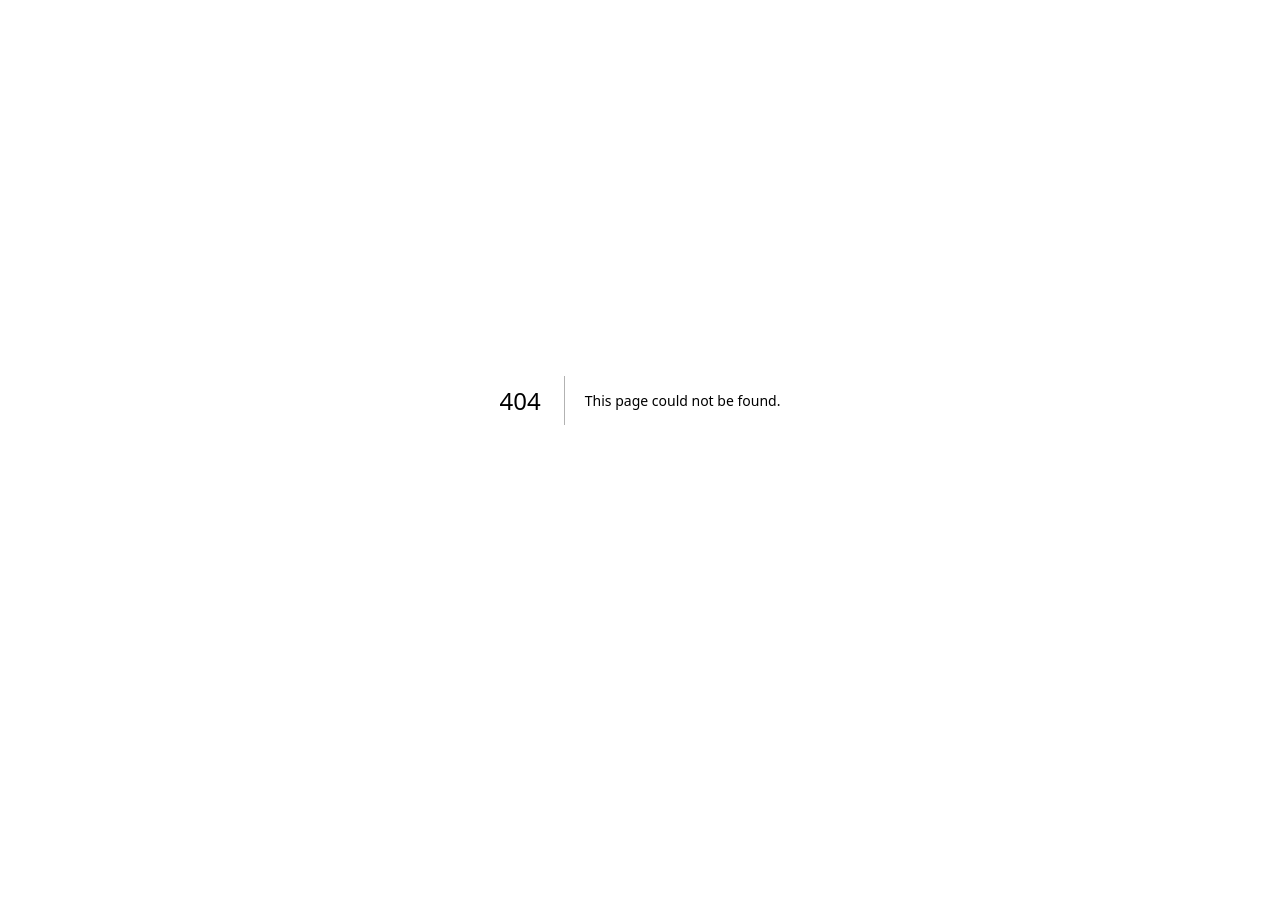
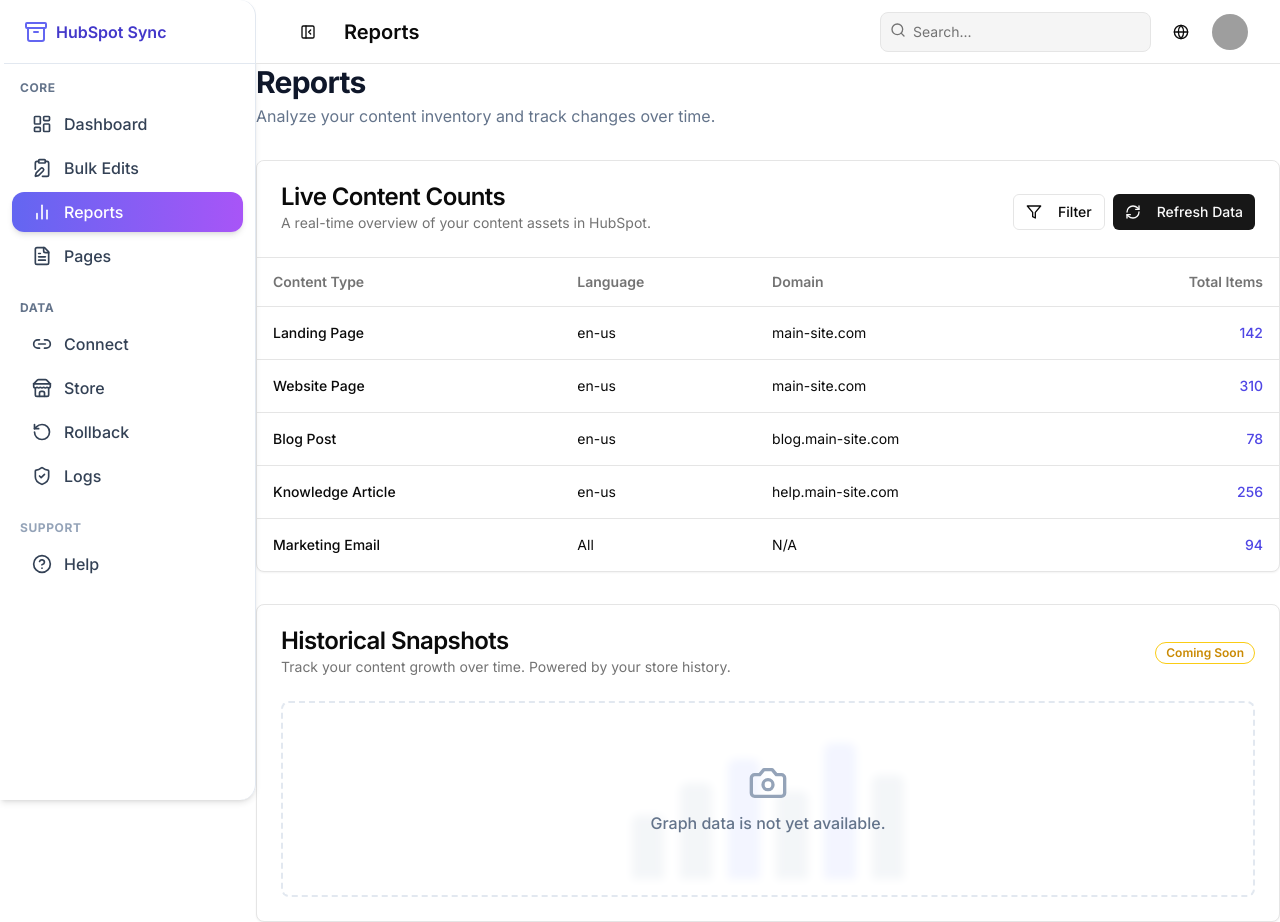
Before and after one commit to faizan631/hubspot-mass, a Next.js app: page /dashboards/reports in a window 1280 px wide. Before the commit this address had no page. Before the commit the page ends 800 px from the top, so only its background shows below. Built offline with nearby package versions, Linux system fonts and the light colour scheme; grey boxes are pictures that could not be loaded.

Commit message:
Changes in UI

```diff
--- /dev/null
+++ b/app/dashboards/reports/page.tsx
@@ -0,0 +1,9 @@
+// app/dashboards/reports/page.tsx
+import ReportsDashboard from "@/components/dashboard/reports/ReportsDashboard";
+
+export default function ReportsPage() {
+    // In the future, you can fetch data here and pass it as props to ReportsDashboard
+    return (
+        <ReportsDashboard />
+    );
+}
--- /dev/null
+++ b/components/dashboard/reports/ContentCountsCard.tsx
@@ -0,0 +1,103 @@
+// components/dashboard/reports/ContentCountsCard.tsx
+import {
+  Card,
+  CardContent,
+  CardDescription,
+  CardHeader,
+  CardTitle,
+} from "@/components/ui/card";
+import {
+  Table,
+  TableBody,
+  TableCell,
+  TableHead,
+  TableHeader,
+  TableRow,
+} from "@/components/ui/table";
+import { Button } from "@/components/ui/button";
+import { RefreshCw, Filter } from "lucide-react";
+
+// Static data can live here for now
+const contentData = [
+  {
+    type: "Landing Page",
+    language: "en-us",
+    domain: "main-site.com",
+    count: 142,
+  },
+  {
+    type: "Website Page",
+    language: "en-us",
+    domain: "main-site.com",
+    count: 310,
+  },
+  {
+    type: "Blog Post",
+    language: "en-us",
+    domain: "blog.main-site.com",
+    count: 78,
+  },
+  {
+    type: "Knowledge Article",
+    language: "en-us",
+    domain: "help.main-site.com",
+    count: 256,
+  },
+  { type: "Marketing Email", language: "All", domain: "N/A", count: 94 },
+];
+
+export const ContentCountsCard = () => {
+  return (
+    <Card className="overflow-hidden">
+      <CardHeader className="flex flex-row items-center justify-between border-b bg-white/50">
+        <div>
+          <CardTitle>Live Content Counts</CardTitle>
+          <CardDescription className="mt-1">
+            A real-time overview of your content assets in HubSpot.
+          </CardDescription>
+        </div>
+        <div className="flex gap-2">
+          <Button variant="outline" size="sm">
+            <Filter className="mr-2 h-4 w-4" />
+            Filter
+          </Button>
+          <Button size="sm">
+            <RefreshCw className="mr-2 h-4 w-4" />
+            Refresh Data
+          </Button>
+        </div>
+      </CardHeader>
+      <CardContent className="p-0">
+        <Table>
+          <TableHeader>
+            <TableRow>
+              <TableHead className="font-semibold">Content Type</TableHead>
+              <TableHead className="font-semibold">Language</TableHead>
+              <TableHead className="font-semibold">Domain</TableHead>
+              <TableHead className="text-right font-semibold">
+                Total Items
+              </TableHead>
+            </TableRow>
+          </TableHeader>
+          <TableBody>
+            {contentData.map((item) => (
+              <TableRow key={item.type}>
+                <TableCell className="font-medium">{item.type}</TableCell>
+                <TableCell>{item.language}</TableCell>
+                <TableCell>{item.domain}</TableCell>
+                <TableCell className="text-right">
+                  <a
+                    href="#"
+                    className="text-indigo-600 hover:underline font-medium"
+                  >
+                    {item.count}
+                  </a>
+                </TableCell>
+              </TableRow>
+            ))}
+          </TableBody>
+        </Table>
+      </CardContent>
+    </Card>
+  );
+};
--- /dev/null
+++ b/components/dashboard/reports/ReportsDashboard.tsx
@@ -0,0 +1,21 @@
+// components/dashboard/reports/ReportsDashboard.tsx
+import { ContentCountsCard } from "./ContentCountsCard";
+import { SnapshotsCard } from "./SnapshotsCard";
+
+export default function ReportsDashboard() {
+    return (
+        <div className="w-full space-y-8">
+            {/* Page Header */}
+            <div>
+                <h1 className="text-3xl font-bold tracking-tight text-slate-900">Reports</h1>
+                <p className="mt-1 text-slate-500">
+                    Analyze your content inventory and track changes over time.
+                </p>
+            </div>
+
+            {/* Render the components */}
+            <ContentCountsCard />
+            <SnapshotsCard />
+        </div>
+    );
+}
--- /dev/null
+++ b/components/dashboard/reports/SnapshotsCard.tsx
@@ -0,0 +1,46 @@
+// components/dashboard/reports/SnapshotsCard.tsx
+import {
+  Card,
+  CardContent,
+  CardDescription,
+  CardHeader,
+  CardTitle,
+} from "@/components/ui/card";
+import { Badge } from "@/components/ui/badge";
+import { Camera } from "lucide-react";
+import { StaticBarChart } from "./StaticBarChart"; // Import the chart component
+
+export const SnapshotsCard = () => {
+  return (
+    <Card className="relative overflow-hidden">
+      <CardHeader>
+        <div className="flex items-center justify-between">
+          <div>
+            <CardTitle>Historical Snapshots</CardTitle>
+            <CardDescription className="mt-1">
+              Track your content growth over time. Powered by your store
+              history.
+            </CardDescription>
+          </div>
+          <Badge
+            variant="outline"
+            className="border-yellow-400 text-yellow-600"
+          >
+            Coming Soon
+          </Badge>
+        </div>
+      </CardHeader>
+      <CardContent>
+        <div className="relative rounded-lg border-2 border-dashed border-slate-200">
+          <div className="absolute inset-0 z-10 flex flex-col items-center justify-center rounded-lg bg-white/70 backdrop-blur-sm">
+            <Camera className="h-10 w-10 text-slate-400" />
+            <p className="mt-2 font-medium text-slate-500">
+              Graph data is not yet available.
+            </p>
+          </div>
+          <StaticBarChart />
+        </div>
+      </CardContent>
+    </Card>
+  );
+};
--- /dev/null
+++ b/components/dashboard/reports/StaticBarChart.tsx
@@ -0,0 +1,29 @@
+// components/dashboard/reports/StaticBarChart.tsx
+export const StaticBarChart = () => (
+  <div className="flex h-48 w-full items-end justify-center gap-4 p-4">
+    <div
+      className="w-8 animate-pulse rounded-t-lg bg-slate-300"
+      style={{ height: "40%" }}
+    ></div>
+    <div
+      className="w-8 animate-pulse rounded-t-lg bg-slate-300"
+      style={{ height: "60%" }}
+    ></div>
+    <div
+      className="w-8 animate-pulse rounded-t-lg bg-indigo-200"
+      style={{ height: "75%" }}
+    ></div>
+    <div
+      className="w-8 animate-pulse rounded-t-lg bg-slate-300"
+      style={{ height: "55%" }}
+    ></div>
+    <div
+      className="w-8 animate-pulse rounded-t-lg bg-indigo-200"
+      style={{ height: "85%" }}
+    ></div>
+    <div
+      className="w-8 animate-pulse rounded-t-lg bg-slate-300"
+      style={{ height: "65%" }}
+    ></div>
+  </div>
+);
--- a/components/shared/Sidebar.tsx
+++ b/components/shared/Sidebar.tsx
@@ -13,19 +13,31 @@ import {
   HelpCircle,
   X,
   Store,
+  LayoutDashboard, // <-- New Icon
+  ClipboardEdit, // <-- New Icon
+  BarChart2, // <-- New Icon
 } from "lucide-react";
 import { cn } from "@/lib/utils";
 
-// Sidebar Link Configs
-const managementLinks = [
+// --- NEW CORE LINKS ---
+const coreLinks = [
+  { name: "Dashboard", href: "/dashboards", icon: LayoutDashboard },
+  { name: "Bulk Edits", href: "/dashboards/backup", icon: ClipboardEdit },
+  { name: "Reports", href: "/dashboards/reports", icon: BarChart2 },
+  { name: "Pages", href: "/dashboards/pages", icon: FileText },
+];
+
+// --- DATA MANAGEMENT LINKS ---
+const dataLinks = [
   { name: "Connect", href: "/dashboards/connect", icon: Link2 },
-  { name: "Pages", href: "/dashboards/pages", icon: FileText },
   { name: "Store", href: "/dashboards/backup", icon: Store },
   { name: "Rollback", href: "/dashboards/rollback", icon: RotateCcw },
   { name: "Logs", href: "/dashboards/logs", icon: ShieldCheck },
 ];
+
+// --- SUPPORT LINKS ---
 const supportLinks = [
-  { name: "Help", href: "/dashboard/help", icon: HelpCircle },
+  { name: "Help", href: "/dashboards/help", icon: HelpCircle },
 ];
 
 interface SidebarProps {
@@ -53,7 +65,9 @@ export default function Sidebar({
       onClick={onClose}
       className={cn(
         "flex items-center gap-3 rounded-xl px-3 py-2 font-medium transition-all group",
-        pathname === link.href
+        // Use startsWith for parent routes to stay active, except for the main dashboard
+        pathname === link.href ||
+          (link.href !== "/dashboards" && pathname.startsWith(link.href))
           ? "bg-gradient-to-r from-indigo-500 to-purple-500 text-white shadow-md"
           : "hover:bg-indigo-100 hover:text-indigo-700 text-slate-700",
         isCollapsed && "justify-center"
@@ -63,7 +77,9 @@ export default function Sidebar({
       <link.icon
         className={cn(
           "h-5 ml-2 w-5 shrink-0 transition-transform group-hover:scale-110",
-          pathname === link.href && "text-white"
+          (pathname === link.href ||
+            (link.href !== "/dashboards" && pathname.startsWith(link.href))) &&
+            "text-white"
         )}
       />
       <span
@@ -101,7 +117,8 @@ export default function Sidebar({
           <X size={24} />
         </button>
       </div>
-      <nav className="flex-1 space-y-4 py-4 pl-2 mr-3">
+      <nav className="flex-1 space-y-6 py-4 pl-2 mr-3">
+        {/* Render Core Links */}
         <div>
           <h2
             className={cn(
@@ -109,14 +126,33 @@ export default function Sidebar({
               isCollapsed && "text-center"
             )}
           >
-            {isCollapsed ? "M" : "Manage"}
+            {isCollapsed ? "C" : "Core"}
           </h2>
           <div className="space-y-1">
-            {managementLinks.map((link) => (
+            {coreLinks.map((link) => (
               <NavLink key={link.href} link={link} />
             ))}
           </div>
         </div>
+
+        {/* Render Data Links */}
+        <div>
+          <h2
+            className={cn(
+              "mb-2 px-2 text-xs font-bold uppercase tracking-wider text-slate-500",
+              isCollapsed && "text-center"
+            )}
+          >
+            {isCollapsed ? "D" : "Data"}
+          </h2>
+          <div className="space-y-1">
+            {dataLinks.map((link) => (
+              <NavLink key={link.href} link={link} />
+            ))}
+          </div>
+        </div>
+
+        {/* Render Support Links */}
         <div>
           <h2
             className={cn(
```
